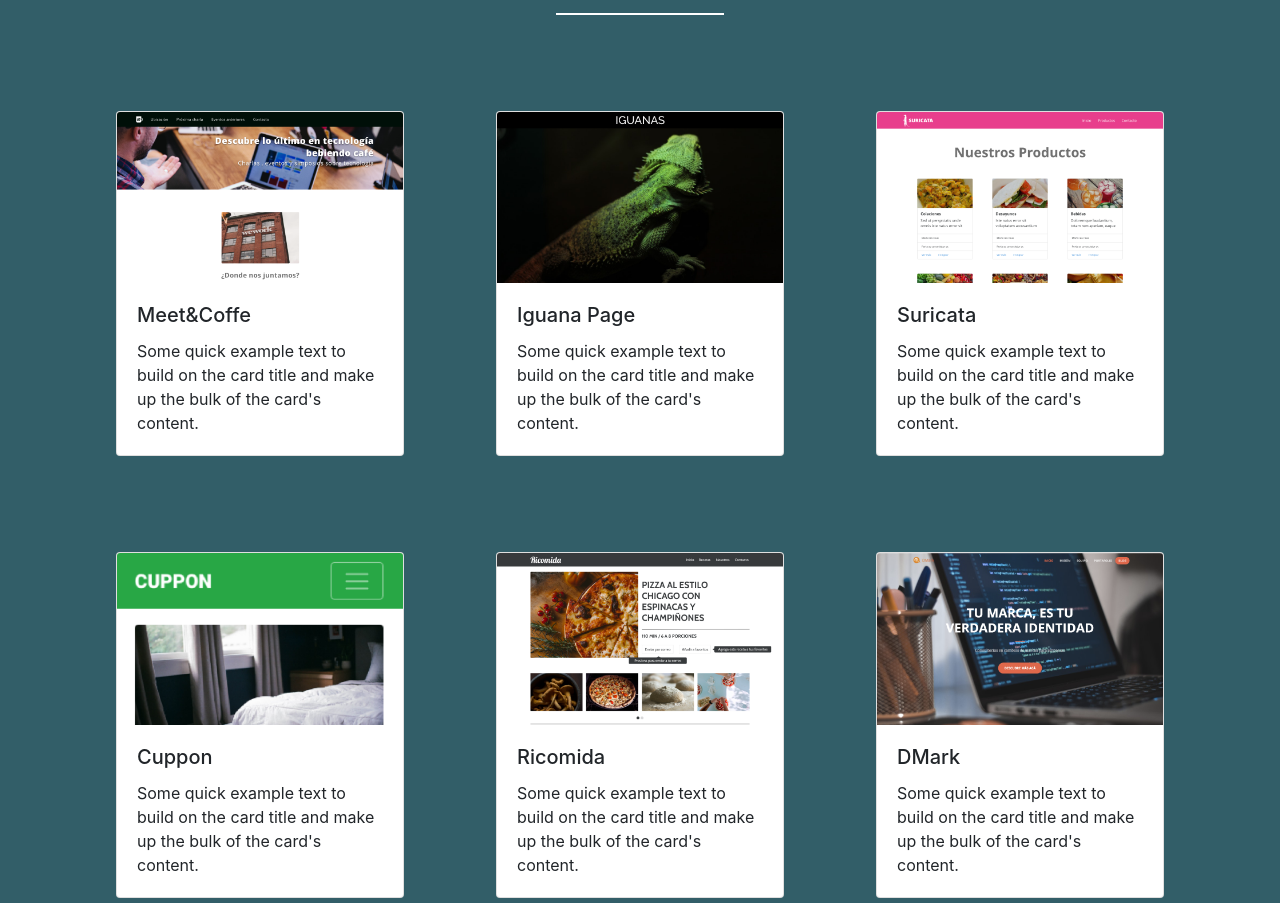
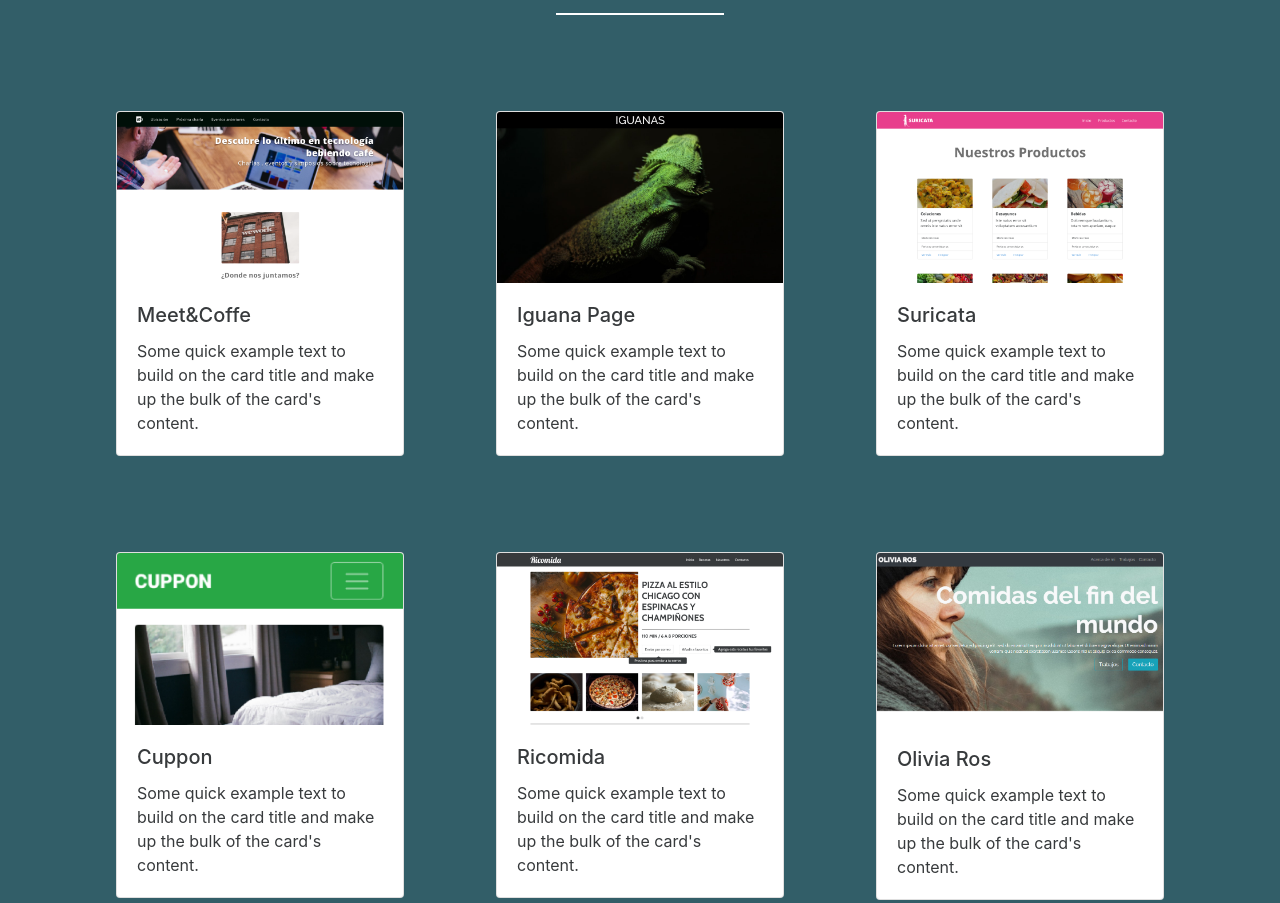
Before and after one commit to Ruben-Castillo/Portafolio, a plain HTML site: page index.html in a window 1280 px wide. Shown: the part 1978-2881 px from the top of the page. Drawn offline with nearby package versions, Linux system fonts and the light colour scheme; a script that the page names is missing.

Commit message:
deliverable commit

```diff
--- a/assets/css/style.css
+++ b/assets/css/style.css
@@ -100,3 +100,6 @@ main hr{
     border: none;
     background: none;
 }
+#my_jobs .card-text, #my_jobs .card-title{
+    color:#373A3C;
+}
--- a/index.html
+++ b/index.html
@@ -1,10 +1,11 @@
 <!doctype html>
 <html lang="es">
     <head>
-        <title>Rubén DotCom</title>
+        <title>Rubén Castillo</title>
         <!-- Required meta tags -->
         <meta charset="utf-8">
         <meta name="viewport" content="width=device-width, initial-scale=1, shrink-to-fit=no">
+        <link rel="shortcut icon" type="image/svg" href="./assets/img/registered-regular.svg">
         <link href="https://fonts.googleapis.com/css2?family=Open+Sans:wght@300;400;600&family=Oswald:wght@200;400;600;700&display=swap" rel="stylesheet">
         <link href="https://fonts.googleapis.com/css2?family=Poppins&display=swap" rel="stylesheet">
         <!-- Bootstrap CSS -->
@@ -126,6 +127,7 @@
                 <hr>
                 <div class="row my-5 d-flex justify-content-center">
                     <div class="col-12 col-md-6 col-lg-4 my-5 d-flex justify-content-center">
+                        <a href="https://ruben-castillo.github.io/Meet-Coffee/" target="_blank">
                             <div class="card" style="width: 18rem;">
                                 <img src="./assets/img/meet_coffee.png" class="card-img-top" alt="...">
                                 <div class="card-body">
@@ -133,8 +135,10 @@
                                     <p class="card-text">Some quick example text to build on the card title and make up the bulk of the card's content.</p>
                                 </div>
                             </div>
+                        </a>
                     </div>
                     <div class="col-12 col-md-6 col-lg-4 my-5 d-flex justify-content-center">
+                        <a href="https://ruben-castillo.github.io/Iguana_Page/" target="_blank">
                             <div class="card" style="width: 18rem;">
                                 <img src="./assets/img/iguana_page.png" class="card-img-top" alt="...">
                                 <div class="card-body">
@@ -142,8 +146,10 @@
                                     <p class="card-text">Some quick example text to build on the card title and make up the bulk of the card's content.</p>
                                 </div>
                             </div>
+                        </a>
                     </div>
                     <div class="col-12 col-md-6 col-lg-4 my-5 d-flex justify-content-center">
+                        <a href="https://ruben-castillo.github.io/Suricata/" target="_blank">
                             <div class="card" style="width: 18rem;">
                                 <img src="./assets/img/suricata.png" class="card-img-top" alt="...">
                                 <div class="card-body">
@@ -151,9 +157,11 @@
                                     <p class="card-text">Some quick example text to build on the card title and make up the bulk of the card's content.</p>
                                 </div>
                             </div>
+                        </a>
                     </div>
 
                     <div class="col-12 col-md-6 col-lg-4 my-5 d-flex justify-content-center">
+                        <a href="https://ruben-castillo.github.io/Cuppon/" target="_blank">
                             <div class="card" style="width: 18rem;">
                                 <img src="./assets/img/cuppon.png" class="card-img-top" alt="...">
                                 <div class="card-body">
@@ -161,8 +169,10 @@
                                     <p class="card-text">Some quick example text to build on the card title and make up the bulk of the card's content.</p>
                                 </div>
                             </div>
+                        </a>
                     </div>
                     <div class="col-12 col-md-6 col-lg-4 my-5 d-flex justify-content-center">
+                        <a href="https://ruben-castillo.github.io/Ricomida/" target="_blank">
                             <div class="card" style="width: 18rem;">
                                 <img src="./assets/img/ricomida.png" class="card-img-top" alt="...">
                                 <div class="card-body">
@@ -170,15 +180,18 @@
                                     <p class="card-text">Some quick example text to build on the card title and make up the bulk of the card's content.</p>
                                 </div>
                             </div>
+                        </a>
                     </div>
                     <div class="col-12 col-md-6 col-lg-4 my-5 d-flex justify-content-center">
+                        <a href="https://ruben-castillo.github.io/Olivia_Ros/" target="_blank">
                             <div class="card" style="width: 18rem;">
-                            <img src="./assets/img/dmark.png" class="card-img-top" alt="...">
+                                <img src="./assets/img/oliviaros.png" class="card-img-top" alt="...">
                                 <div class="card-body">
-                                <h5 class="card-title">DMark</h5>
+                                    <h5 class="card-title">Olivia Ros</h5>
                                     <p class="card-text">Some quick example text to build on the card title and make up the bulk of the card's content.</p>
                                 </div>
                             </div>
+                        </a>
                     </div>
                 </div>
             </div>
@@ -192,6 +205,9 @@
             </div>
         </section>
         <footer class="mt-5 bg-darkblue">
+            <div class="alert alert-info" role="alert">
+                ¿El correo es demasiado formal para ti? ¡Contáctame a través de las redes sociales!
+            </div>
             <div class="container py-4">
                 <div class="row">
                     <div class="col-12 col-md-6 d-flex justify-content-center align-items-center">
```
Also changed, not shown: assets/img/dmark.png (deleted), assets/img/oliviaros.png (added), assets/img/registered-regular.svg (added), 1 other file. Lines whose indentation alone changed are shown as unchanged.
